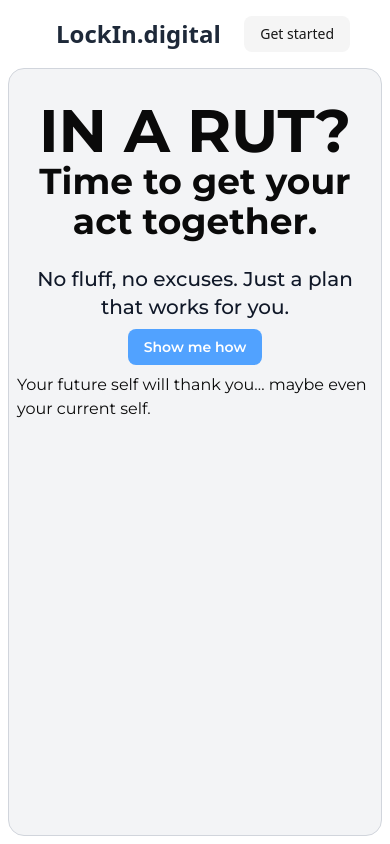
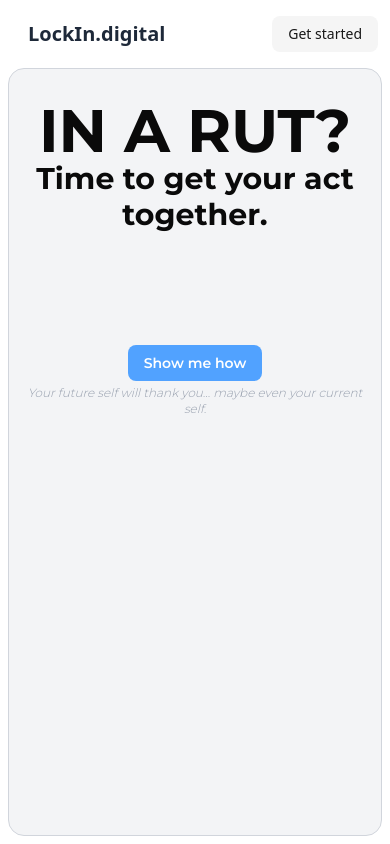
Before and after one commit to jakubtae/onenightstand, a Next.js app: page / in a window 390 px wide. Built offline with nearby package versions, Linux system fonts and the light colour scheme.

Commit message:
landing page tweeks

```diff
--- a/src/app/page.tsx
+++ b/src/app/page.tsx
@@ -2,24 +2,23 @@ import { Button } from "@/components/ui/button";
 import Link from "next/link";
 export default function Home() {
   return (
-    <div className="font-montserrat flex flex-col items-center flex-1 p-2 pt-8 gap-2 lg:gap-6 sm:p-20 bg-gray-100 border border-gray-300 w-full rounded-2xl">
+    <div className="font-montserrat flex flex-col items-center flex-1 p-2 pt-8 gap-8 lg:gap-6 sm:p-20 bg-gray-100 border border-gray-300 w-full rounded-2xl">
       {/* <h1 className="text-6xl lg:text-9xl font-bold uppercase text-center tracking-widest xl:tracking-[5rem] lg:tracking-[3rem] md:tracking-[1.5rem] "> */}
-      <h1 className="text-4xl lg:text-6xl font-bold  text-center mb-4 lg:mb-0">
+      <h1 className="text-3xl lg:text-4xl font-bold  text-center mb-20">
         <span className="text-6xl lg:text-8xl uppercase">In a rut?</span>
         <br /> Time to get your act together.
         {/* Lock in */}
       </h1>
-      <h2 className="text-xl lg:text-4xl font-medium  text-gray-900 text-center">
-        No fluff, no excuses. Just a plan that works for you.
-      </h2>
+      <div className="flex flex-col items-center justify-center gap-1">
         <Button variant="cta" asChild className="lg:text-xl lg:p-8">
           <Link href="/start" className="font-semibold">
             Show me how
           </Link>
         </Button>
-      <span>
+        <span className="text-center text-xs md:text-base text-gray-400 font-light italic">
           Your future self will thank you… maybe even your current self.
         </span>
       </div>
+    </div>
   );
 }
--- a/src/components/PageNavigation.tsx
+++ b/src/components/PageNavigation.tsx
@@ -4,10 +4,10 @@ import { Button } from "./ui/button";
 export const Navigation = () => {
   return (
     <nav>
-      <div className="flex w-full px-8 flex-row justify-between items-center py-4">
+      <div className="flex w-full px-1   lg:px-8 flex-row justify-between items-center py-4">
         <Button
           variant="link"
-          className="text-2xl font-bold text-gray-800"
+          className="text-xl lg:text-2xl font-bold text-gray-800"
           asChild
         >
           <Link href="/">LockIn.digital</Link>
```
Lines whose indentation alone changed are shown as unchanged.
